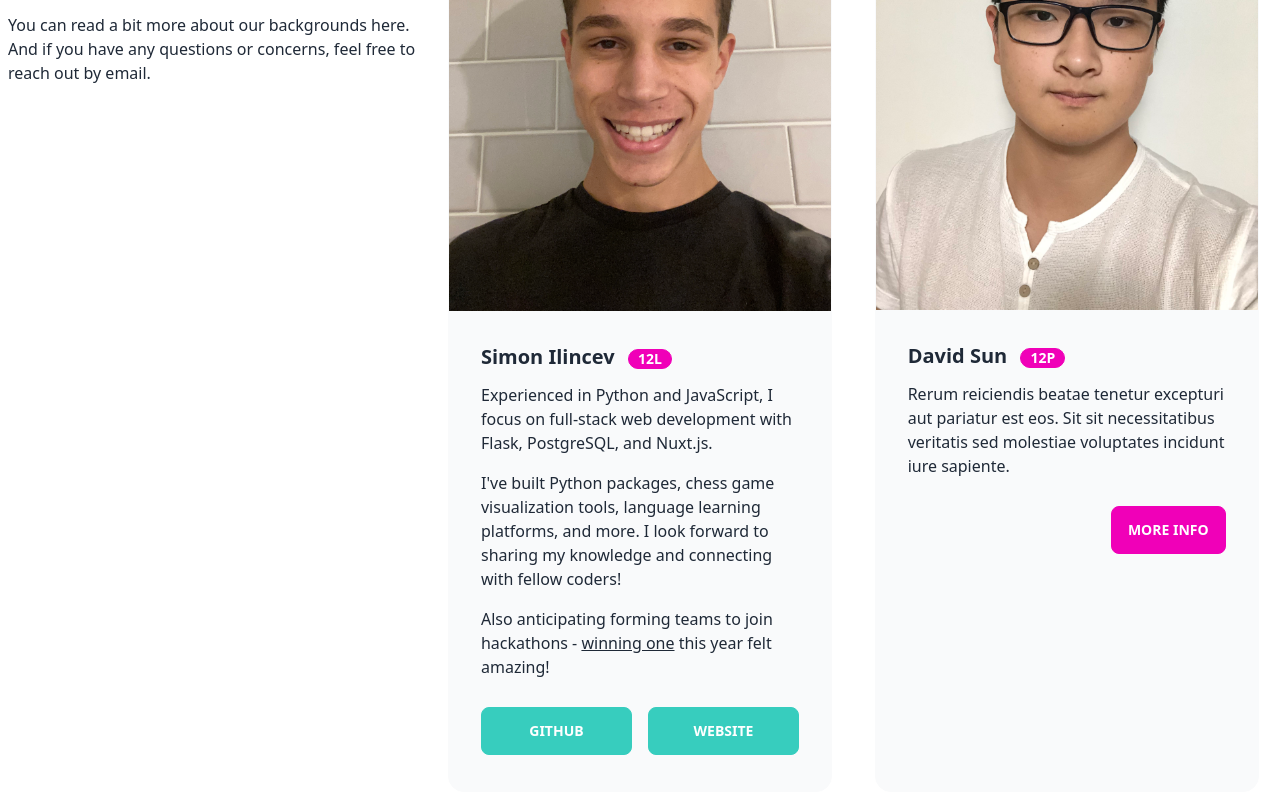
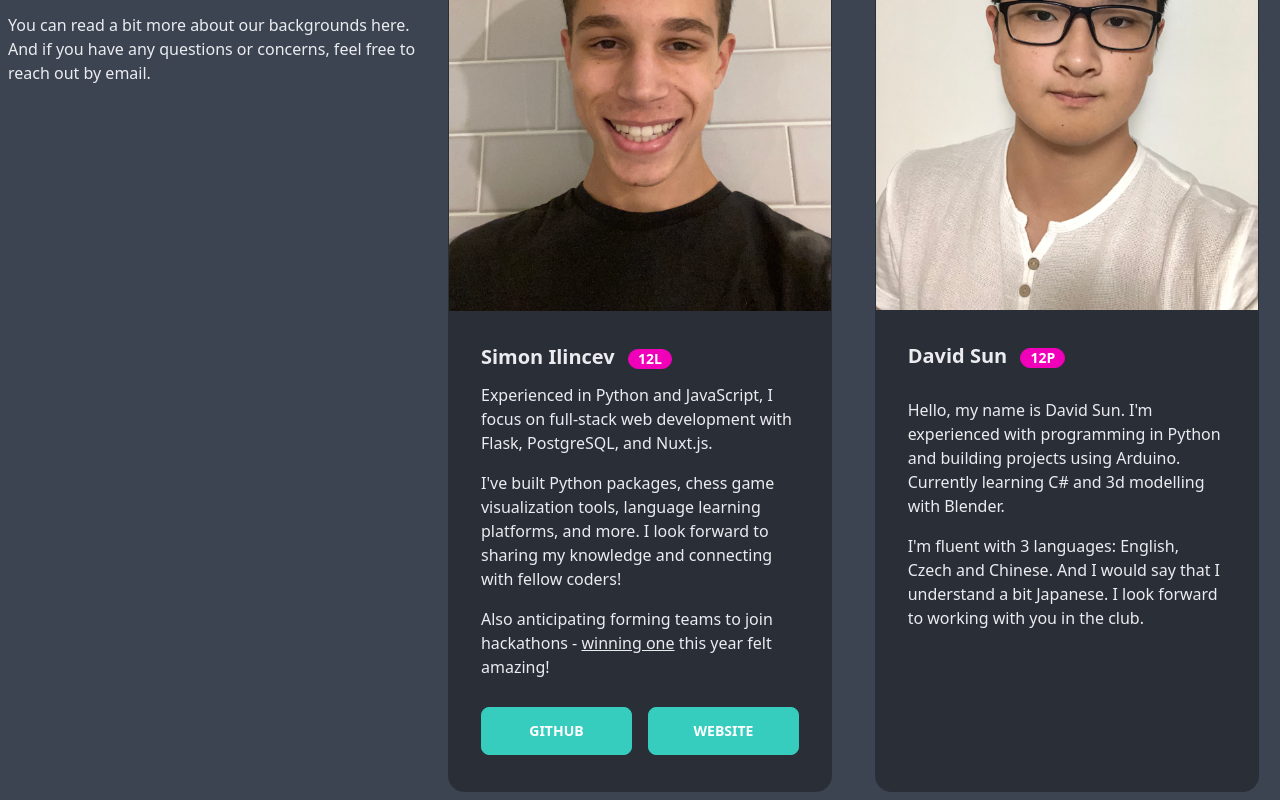
Before and after one commit to Destaq/pl-hackclub-site, a Vue app: page / in a window 1280 px wide. Shown: the part 861-1661 px from the top of the page. Built offline with nearby package versions, Linux system fonts and the light colour scheme.

Commit message:
add david details

```diff
--- a/public/index.html
+++ b/public/index.html
@@ -1,5 +1,5 @@
 <!DOCTYPE html>
-<html lang="">
+<html lang="en" data-theme="dark">
   <head>
     <meta charset="utf-8">
     <meta http-equiv="X-UA-Compatible" content="IE=edge">
--- a/src/App.vue
+++ b/src/App.vue
@@ -128,10 +128,12 @@
           excited about teaching, connecting, and growing with you.
         </p>
         <p class="my-3">
-          We've both taken and passed the IGCSE Computer Science exam, and also spend a significant amount of time developing our tech skills at home.
+          We've both taken and passed the IGCSE Computer Science exam, and also
+          spend a significant amount of time developing our tech skills at home.
         </p>
         <p class="my-3">
-          You can read a bit more about our backgrounds here. And if you have any questions or concerns, feel free to reach out by email.
+          You can read a bit more about our backgrounds here. And if you have
+          any questions or concerns, feel free to reach out by email.
         </p>
       </div>
       <div class="mx-auto card bordered w-96 mb-4 md:mb-0 bg-base-200">
@@ -178,14 +180,16 @@
             David Sun
             <div class="badge mx-2 badge-secondary">12P</div>
           </h2>
-          <p>
-            Rerum reiciendis beatae tenetur excepturi aut pariatur est eos. Sit
-            sit necessitatibus veritatis sed molestiae voluptates incidunt iure
-            sapiente.
+          <p class="mt-4">
+            Hello, my name is David Sun. I'm experienced with programming in
+            Python and building projects using Arduino. Currently learning C#
+            and 3d modelling with Blender.
           </p>
-          <div class="justify-end card-actions">
-            <button class="btn btn-secondary">More info</button>
-          </div>
+          <p class="mt-4">
+            I'm fluent with 3 languages: English, Czech and Chinese. And I would
+            say that I understand a bit Japanese. I look forward to working with
+            you in the club.
+          </p>
         </div>
       </div>
     </div>
```
